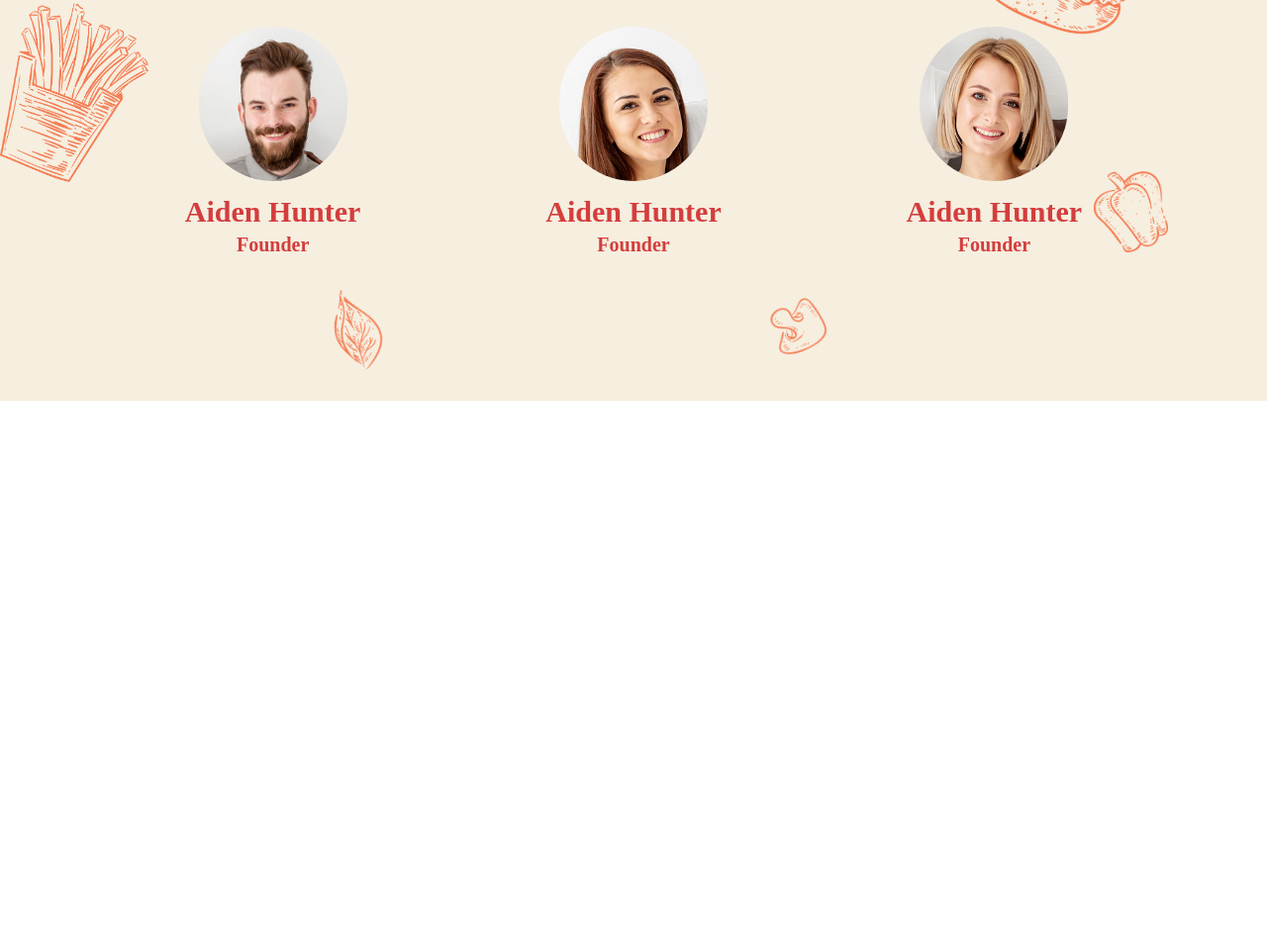
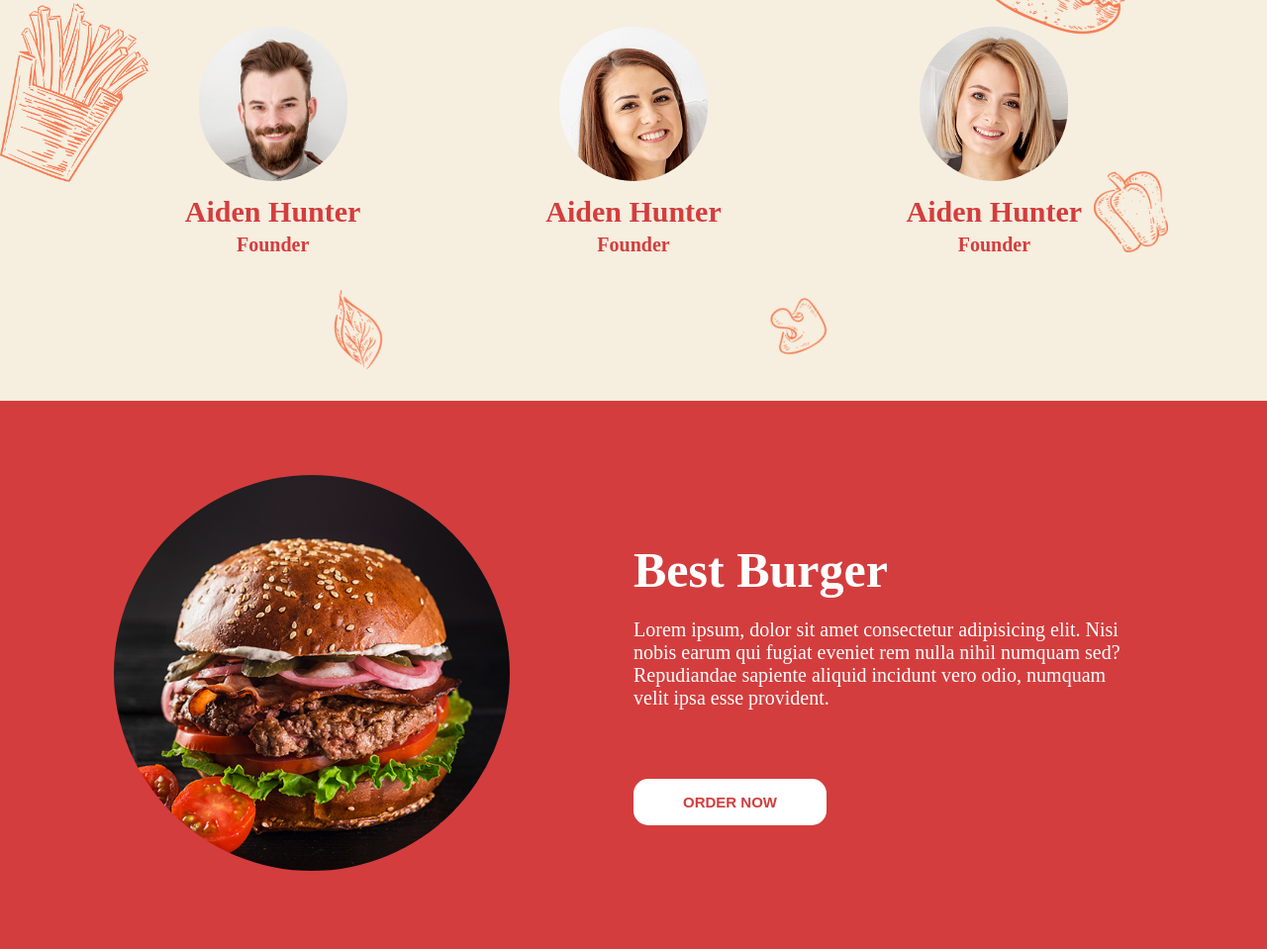
Before and after one commit to RahulRimal/neoWeb, a plain HTML site: page index.html in a window 1280 px wide. Shown: the part 765-1724 px from the top of the page at 99% size. Before the commit the page ends 1170 px from the top, so only its background shows below. Drawn offline with Linux system fonts and the light colour scheme.

Commit message:
Added featured-section

```diff
--- a/css/style.css
+++ b/css/style.css
@@ -124,7 +124,7 @@ body{
     font-weight: bold;
   }
 
-  .header-content button
+  .header-content button, #featured-section button
   {
     background-color: rgb(212, 61, 61);
     color: white;
@@ -201,3 +201,62 @@ body{
     margin-top: 5px;
 
   }
+
+
+
+  #featured-section
+  {
+    width: 100%;
+    background-color: rgb(212, 61, 61);
+    padding: 75px 0;
+  }
+
+
+  .featured-section-left
+  {
+    width: 50%;
+    display: inline-block;
+    text-align: right;
+  }
+
+  .featured-section-left img
+  {
+    border-radius: 200px;
+    margin-right: 125px;
+    object-fit: cover;
+  }
+
+  .featured-section-right
+  {
+    width: 50%;
+    float: right;
+  }
+
+
+  .feature-section-content
+  {
+    color: white;
+    width: 80%;
+  }
+
+  .feature-section-content h4
+  {
+    font-size: 50px;
+    text-transform: capitalize;
+    margin-bottom: 10px;
+  }
+
+  .feature-section-content p
+  {
+    font-size: 20px;
+
+  }
+
+
+  .feature-section-content button
+  {
+    background-color: white!important;
+    color: rgb(212, 61, 61)!important;
+    padding: 15px 50px!important;
+    margin-top: 50px;
+  }
--- a/index.html
+++ b/index.html
@@ -157,7 +157,22 @@
         <img src="img/Shape51.png" width="50" style="position: absolute; bottom: 50px; right: 35%; transform: rotate(70deg);">
       </div>
 
+    </section>
+
+    <section id="featured-section">
+      <div class="featured-section-left">
+        <img src="img/2882865.png" width="400" height="400">
+      </div>
+
+      <div class="featured-section-right">
+        <div class="feature-section-content">
+          <h4>Best burger</h4>
+          <p>Lorem ipsum, dolor sit amet consectetur adipisicing elit. Nisi nobis earum qui fugiat eveniet rem nulla nihil numquam sed? Repudiandae sapiente aliquid incidunt vero odio, numquam velit ipsa esse provident.</p>
+          <button>Order now</button>
+        </div>
+      </div>
 
     </section>
+
   </body>
 </html>
```
